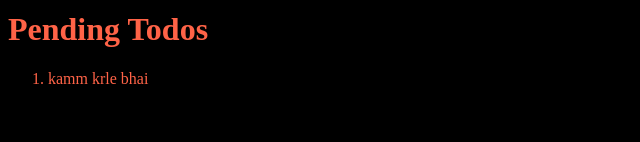
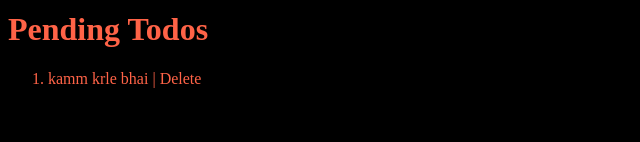
Before and after one commit to hitarthsh/Mini-System-for-user, a React (Vite) app: page / in a window 1280 px wide. Shown: the part 158-300 px from the top of the page, without its empty margins (0-640 px from the left). Built offline with nearby package versions, Linux system fonts and the light colour scheme.

Commit message:
Add delete functionality to todo items in Read component

```diff
--- a/src/components/Read.jsx
+++ b/src/components/Read.jsx
@@ -4,6 +4,11 @@ import { Fragment } from "react";
 const Read = (props) => {
   const todos = props.todos;
   const settodos = props.settodos;
+
+  const DeleteHandler = (id) => {
+    const filtertodo = todos.filter((todos) => todos.id != id);
+    settodos(filtertodo);
+  };
 
   const rendertodos = todos.map((todo) => {
     return (
@@ -12,7 +17,8 @@ const Read = (props) => {
         key={todo.id}
       >
         {" "}
-        {todo.title}
+        {todo.title} | {" "}
+        <span onClick={() => DeleteHandler(todo.id)}>Delete</span>
       </li>
     );
   });
```
